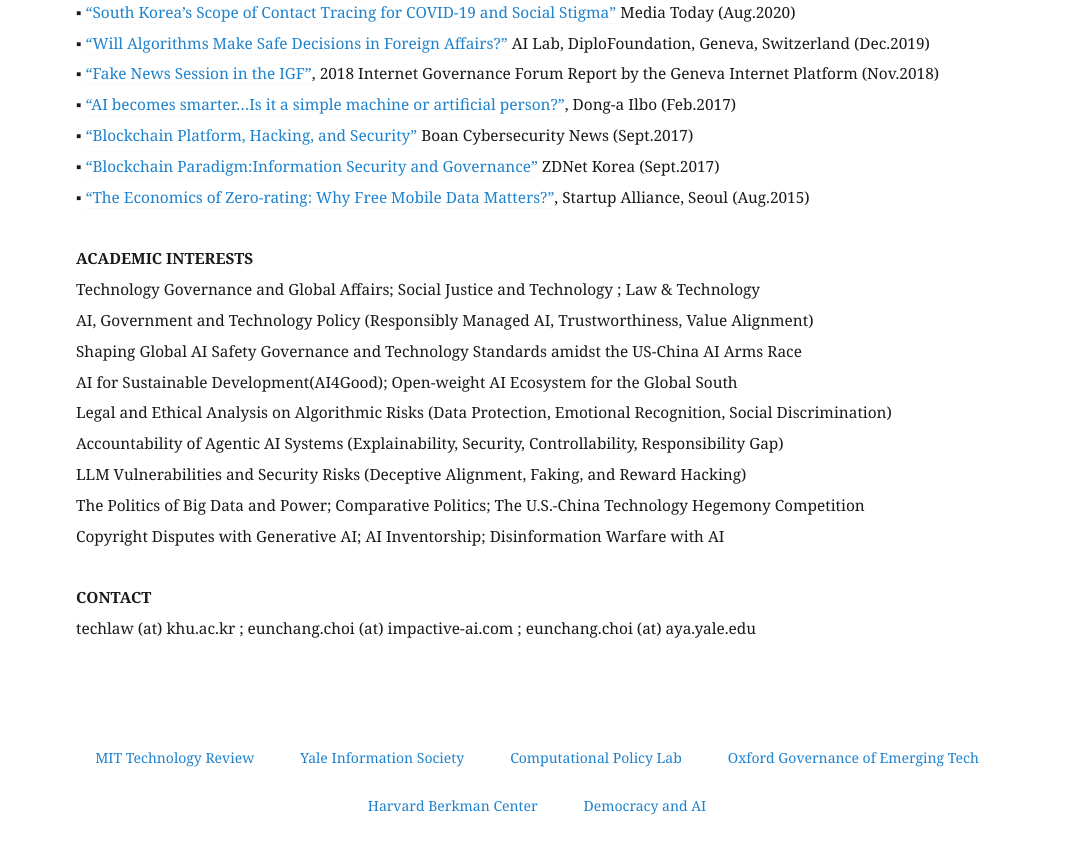
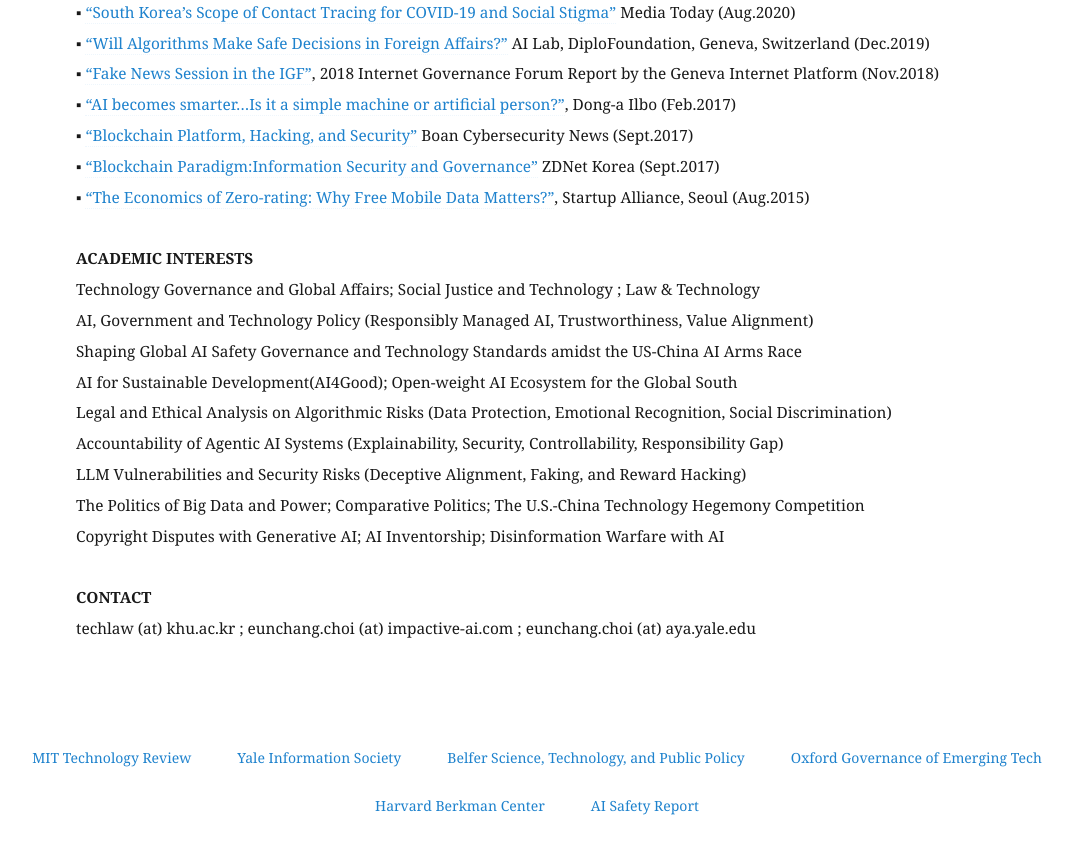
Before and after one commit to eunchangchoi/eunchangchoi.github.io, a Jekyll site: the page built from index.md, in a window 1280 px wide and 900 px high, scrolled down 11344 px. Shown: the top 854 px of the window, without its empty margins (24-1097 px from the left). Built offline with Jekyll 4.4.1, drawn with Linux system fonts in a browser that asks for light colours.

Commit message:
Update default.html

```diff
--- a/_layouts/default.html
+++ b/_layouts/default.html
@@ -61,10 +61,10 @@
    <ul>
    <li><a href="https://www.technologyreview.com/"> MIT Technology Review </a> </li>
    <li><a href="https://law.yale.edu/isp"> Yale Information Society </a> </li>
-   <li><a href="https://policylab.hks.harvard.edu/"> Computational Policy Lab </a> </li>
+   <li><a href="https://www.belfercenter.org/programs/science-technology-and-public-policy"> Belfer Science, Technology, and Public Policy </a> </li>
    <li><a href="https://www.oii.ox.ac.uk/research/projects/governance-of-emerging-technologies/"> Oxford Governance of Emerging Tech </a></li>
    <li><a href="https://cyber.harvard.edu/"> Harvard Berkman Center </a></li>
-   <li><a href="https://ash.harvard.edu/issues/democracy-and-ai/"> Democracy and AI
+   <li><a href="https://internationalaisafetyreport.org"> AI Safety Report
  </a></li>
    </ul>
   </footer>
```
